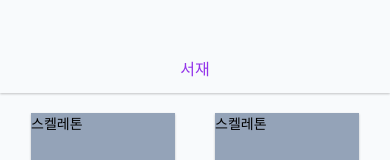
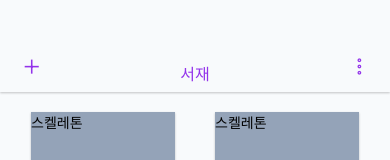
Before and after one commit to YoonioM/Toonbora, a React Native app: screen /Home in a window 390 px wide. Shown: the top 160 px of the page. Built offline with nearby package versions, Linux system fonts and the light colour scheme.

Commit message:
design/네비바 수정2

```diff
--- a/src/components/Nav.tsx
+++ b/src/components/Nav.tsx
@@ -10,7 +10,7 @@ type Props = {
 const Nav = ({ leftButton, title, rightButton }: Props) => {
     return (
         <View
-        className='flex-row w-full items-end justify-between px-5 pb-3 z-50 bg-slate-50'
+        className='flex-row w-full items-end pb-1.5 z-50 bg-slate-50'
         style={{
             height: '9%',
             shadowColor: "#000",
@@ -23,16 +23,17 @@ const Nav = ({ leftButton, title, rightButton }: Props) => {
             elevation: 3,
         }}
         >
-            <View className=''>
-                    {leftButton}
+            <View className='absolute flex-row w-full pb-1.5 px-5 items-center justify-between'>
+                <View className=''>
+                        {leftButton}
+                </View>
+                <View className=''>
+                        {rightButton}
+                </View>
             </View>
-            <View>
+
+            <View className='mx-auto'>
                 <Text className='text-center text-base text-purple-600'>{title}</Text>
-            </View>
-            <View className=''>
-                <Text>
-                    {rightButton}
-                </Text>
             </View>
         </View>
     )
--- a/src/screens/Home.tsx
+++ b/src/screens/Home.tsx
@@ -1,7 +1,9 @@
 import { SafeAreaView, ScrollView, Text, TouchableOpacity, View } from "react-native";
 import { NavigationProp } from "@react-navigation/native";
+import Icon from 'react-native-vector-icons/Ionicons'
 import IParamList from "../models/interface/IParamList";
 import Nav from "../components/Nav";
+
 
 const dummy = [
     "", "", "", "", "", "", "",
@@ -16,20 +18,25 @@ const dummy = [
 
 export default function Home({ navigation }: { navigation: NavigationProp<IParamList> }) {
 
-    const leftButton = () => {
-        return (
+    const leftButton =
             <TouchableOpacity
             onPress={() => {
 
             }}>
+                <Icon name='ios-add' size={25} color='#9333ea'/>
+            </TouchableOpacity>
 
+    const rightButton =
+            <TouchableOpacity
+            onPress={() => {
+
+            }}>
+                <Icon name='ellipsis-vertical-outline' size={20} color='#9333ea'/>
             </TouchableOpacity>
-        )
-    }
 
     return (
         <View className='bg-slate-50'>
-            <Nav title="서재"/>
+            <Nav title="서재" leftButton={leftButton} rightButton={rightButton}/>
                 <ScrollView contentContainerStyle={{flexDirection: 'row', flexWrap: "wrap", justifyContent: 'center'}}>
                     {dummy.map((item: any, idx: number) => (
                     <View key={idx} className="flex w-36 h-52 m-5 bg-slate-400"
```
